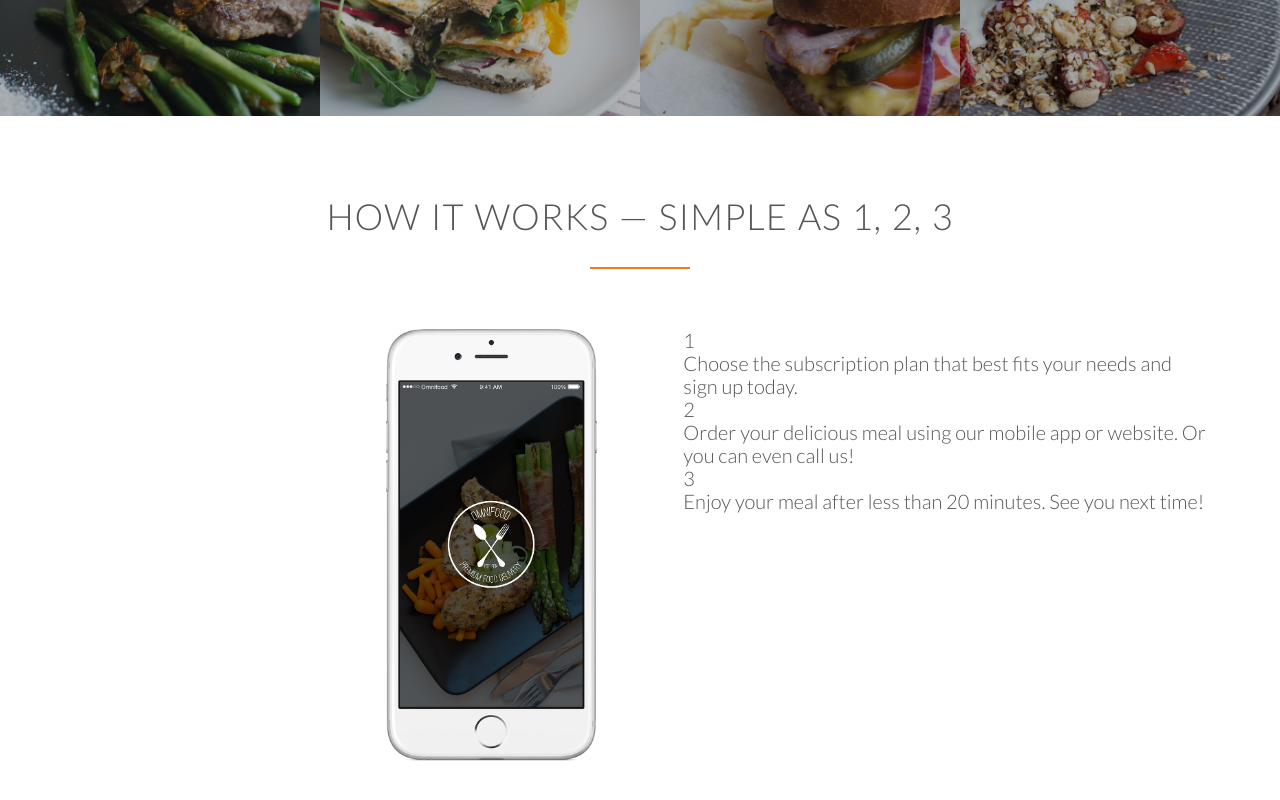
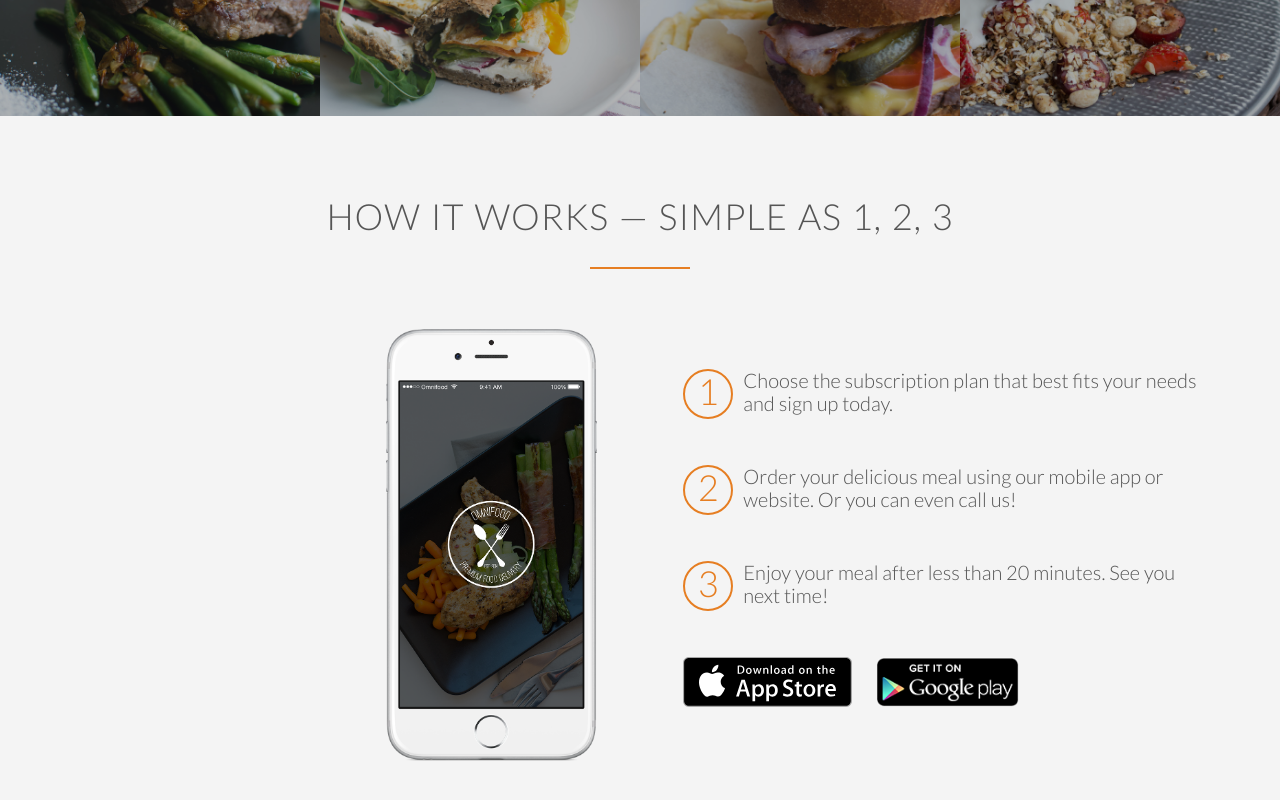
Before and after one commit to fahasharapov/Bistro-Oberlo, a plain HTML site: page index.html in a window 1280 px wide. Shown: the part 1825-2625 px from the top of the page. Drawn offline with nearby package versions, Linux system fonts and the light colour scheme; files whose address does not match are found by name.

Commit message:
Finished the third section of the website.

```diff
--- a/index.html
+++ b/index.html
@@ -142,6 +142,8 @@
 					<div>3</div>
 					<p>Enjoy your meal after less than 20 minutes. See you next time!</p>
 				</div>
+				<a href="#" class = "btn-app"><img src="img/download-app.svg" alt="iPhone App Download"></a>
+				<a href="#" class = "btn-app"><img src="img/download-app-android.png" alt="Android App Download"></a>
 			</div>
 		</div>
 	</section>
--- a/styles.css
+++ b/styles.css
@@ -218,7 +218,6 @@ h3 {
 .main-nav li a:active {
     border-bottom: 2px solid #f1c40f;
     transition: 0.2s;
-    color: #f1c40f;
 }
 
 
@@ -243,7 +242,7 @@ padding: 0px 0px 80px 0px;
 
 .long-copy {
     padding-top: 10px;
-    padding-bottom: 10px;
+    padding-bottom: 30px;
     width: 65%;
     margin: 0 auto;
 }
@@ -268,7 +267,7 @@ padding: 0px 0px 80px 0px;
 /******************************/
 
 .meals-section {
-    padding-top: 20px;
+    background: #f4f4f4;
 }
 
 
@@ -310,33 +309,56 @@ padding: 0px 0px 80px 0px;
 /******************************/
 
 
-.steps-box {
-    margin-top: 30px;
+.section-steps {
+    background-color: #f4f4f4;
 }
 
 .steps-box:first-child {
     text-align: right;
     padding-right: 3%;
+    margin-top: 30px;
 }
 
 .steps-box:last-child {
     text-align: left;
     padding-left: 3%;
+    margin-top: 70px;
 }
+
 
 
 .app-screen {
     width: 40%;
 }
 
-.numb-circle {
+
+
+.works-step {
+    margin-bottom: 50px;
+}
+
+.works-step div {
+    color: #e67e22;
     border: 2px solid #e67e22;
+    display: inline-block;
     border-radius: 50%;
     height: 50px;
     width: 50px;
-    display: inline-block;
-    float: left;
     text-align: center;
     font-size: 180%;
-    color: #e67e22;
+    float: left;
+    margin-right: 10px;
 }
+
+
+.btn-app img {
+    height: 50px;
+    width: auto;
+    margin-right: 20px;
+}
+
+/* START - TEMPORARY CLASSES */
+
+
+
+/* FINISH - TEMPORARY CLASSES */
```
Also changed, not shown: img/download-app.svg (added).
